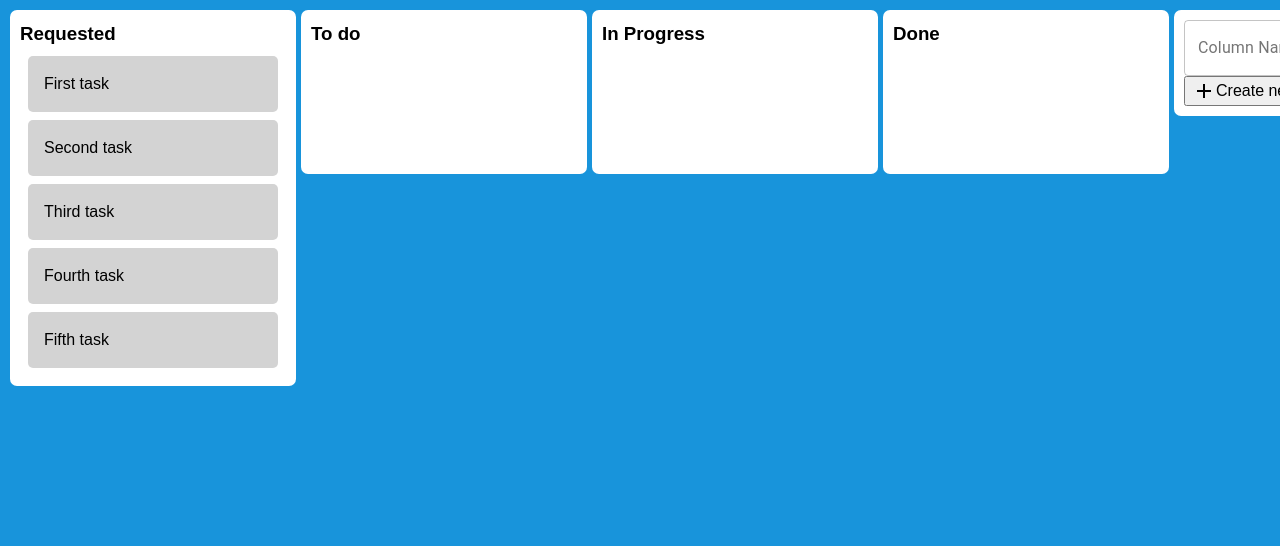
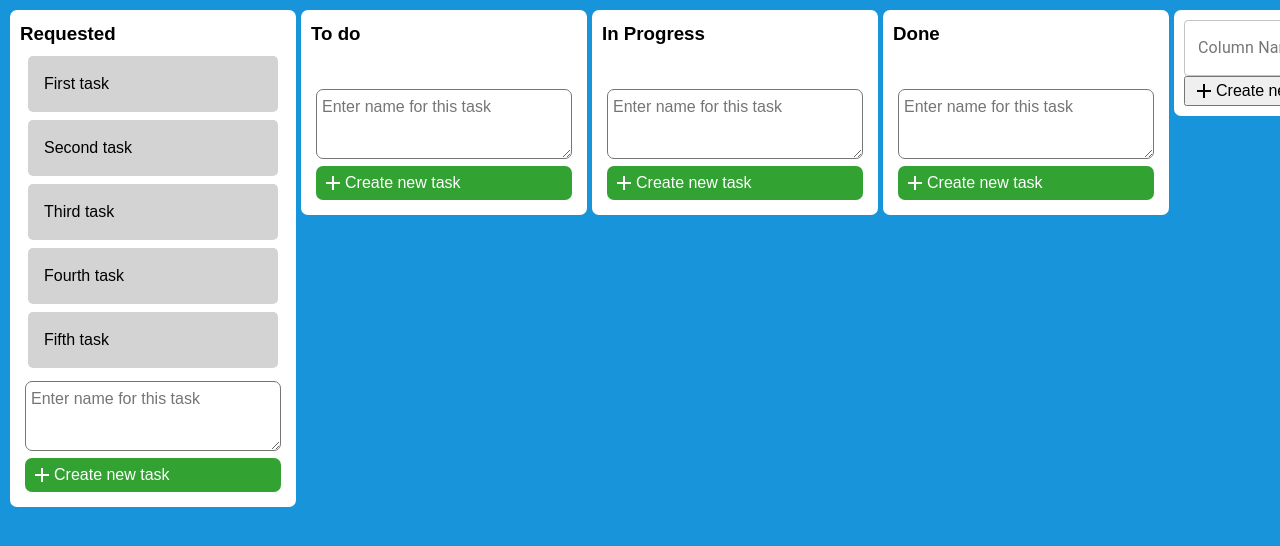
Before and after one commit to SOUTHYYY/kanban-desk-example, a React (Create React App) app: page / in a window 1280 px wide. Shown: the top 546 px of the page. Built offline with nearby package versions, Linux system fonts and the light colour scheme.

Commit message:
Add Createa Task Component && Delete some trash

```diff
--- a/src/screens/Workspace/components/Column/index.tsx
+++ b/src/screens/Workspace/components/Column/index.tsx
@@ -2,7 +2,9 @@ import React from 'react';
 import { Droppable } from 'react-beautiful-dnd';
 import { ColumnType, TaskType } from '../../types';
 import { HeaderContainer, ColumnContainer, ColumnWrapper } from './styles';
+
 import { Task } from '../Task';
+import { CreateTask } from '../CreateTask';
 
 interface Iprops {
   item: ColumnType;
@@ -15,19 +17,11 @@ export const Column: React.FC<Iprops> = (props: Iprops) => {
       <HeaderContainer>
         <h3>{name}</h3>
       </HeaderContainer>
-
       <div style={{ margin: 8 }}>
         <Droppable droppableId={columnId} key={columnId}>
           {(provided: any, snapshot: any) => {
             return (
-              <ColumnContainer
-                {...provided.droppableProps}
-                ref={provided.innerRef}
-                style={
-                  {
-                    // background: snapshot.isDraggingOver ? 'lightgrey' : '#fff',
-                  }
-                }>
+              <ColumnContainer {...provided.droppableProps} ref={provided.innerRef}>
                 {items.map((item: TaskType, index: number) => {
                   return <Task key={item.id} item={item} index={index} />;
                 })}
@@ -37,6 +31,7 @@ export const Column: React.FC<Iprops> = (props: Iprops) => {
           }}
         </Droppable>
       </div>
+      <CreateTask />
     </ColumnWrapper>
   );
 };
--- a/src/screens/Workspace/components/Column/styles.ts
+++ b/src/screens/Workspace/components/Column/styles.ts
@@ -4,7 +4,7 @@ export const HeaderContainer = styled.div``;
 
 export const ColumnContainer = styled.div`
   width: 250px;
-  min-height: 100px;
+  min-height: 20px;
   border-radius: 7px;
 `;
 
--- a/src/screens/Workspace/components/CreateColumn/index.tsx
+++ b/src/screens/Workspace/components/CreateColumn/index.tsx
@@ -1,9 +1,9 @@
-import TextField from '@material-ui/core/TextField/TextField';
 import React from 'react';
 import { ColumnType } from '../../types';
 
-import { Wrapper, Button } from './styles';
+import { Wrapper, Button, Form } from './styles';
 
+import TextField from '@material-ui/core/TextField/TextField';
 import AddIcon from '@material-ui/icons/Add';
 import { Notification } from '../../../../helpers/Notification';
 
@@ -16,11 +16,11 @@ export const CreateColumn: React.FC<IProps> = ({ handleSetColumns, columns }: IP
   const [name, setName] = React.useState<string>('');
   const [open, setOpen] = React.useState<boolean>(false);
   const [notificationText, setNotificationText] = React.useState<string>('');
-  debugger;
 
   const handleSetColumnName = (e: any): void => setName(e.target.value);
 
-  const handleCreateColumn = (): void => {
+  const handleCreateColumn = (e?: any): void => {
+    e.preventDefault();
     if (!name.length) {
       setOpen(true);
       setNotificationText('Please enter name of column!');
@@ -31,11 +31,11 @@ export const CreateColumn: React.FC<IProps> = ({ handleSetColumns, columns }: IP
     setNotificationText('Success!');
     setOpen(true);
   };
-  debugger;
 
   return (
     <>
       <Wrapper>
+        <Form onSubmit={handleCreateColumn}>
           <TextField
             id="outlined-basic"
             label="Column Name"
@@ -48,6 +48,7 @@ export const CreateColumn: React.FC<IProps> = ({ handleSetColumns, columns }: IP
             <AddIcon />
             Create new column
           </Button>
+        </Form>
       </Wrapper>
       <Notification isOpen={open} setClose={setOpen} text={notificationText} />
     </>
--- a/src/screens/Workspace/components/CreateColumn/styles.ts
+++ b/src/screens/Workspace/components/CreateColumn/styles.ts
@@ -9,6 +9,8 @@ export const Wrapper = styled.div`
   background-color: #fff;
 `;
 
+export const Form = styled.form``;
+
 export const Button = styled.button`
   display: flex;
   align-items: center;
--- /dev/null
+++ b/src/screens/Workspace/components/CreateTask/index.tsx
@@ -0,0 +1,16 @@
+import React from 'react';
+import { Container, TextArea, Button } from './styles';
+
+import AddIcon from '@material-ui/icons/Add';
+
+export const CreateTask = () => {
+  return (
+    <Container>
+      <TextArea placeholder="Enter name for this task" />
+      <Button>
+        <AddIcon />
+        Create new task
+      </Button>
+    </Container>
+  );
+};
--- /dev/null
+++ b/src/screens/Workspace/components/CreateTask/styles.ts
@@ -0,0 +1,32 @@
+import styled from 'styled-components';
+
+export const Container = styled.div`
+  padding: 5px;
+`;
+
+export const TextArea = styled.textarea`
+  border-radius: 7px;
+  width: 100%;
+  padding: 5px;
+  resize: vertical;
+  max-height: 150px;
+  min-height: 70px;
+`;
+
+export const Button = styled.button`
+  display: flex;
+  align-items: center;
+  width: 100%;
+  padding: 5px;
+  background-color: #32a232;
+  border: none;
+  color: #fff;
+  border-radius: 7px;
+  cursor: pointer;
+  transition: 0.3s ease;
+
+  &:hover {
+    background-color: #3bb03b;
+    transition: 0.3s ease;
+  }
+`;
--- a/src/screens/Workspace/components/Task/index.tsx
+++ b/src/screens/Workspace/components/Task/index.tsx
@@ -19,7 +19,6 @@ export const Task: React.FC<IProps> = ({ item, index }) => {
             {...provided.draggableProps}
             {...provided.dragHandleProps}
             style={{
-              // backgroundColor: snapshot.isDragging ? '#263B4A' : '#456C86',
               ...provided.draggableProps.style,
             }}>
             {item.content}
--- a/src/screens/Workspace/components/Task/styles.ts
+++ b/src/screens/Workspace/components/Task/styles.ts
@@ -1,7 +1,7 @@
 import styled from 'styled-components';
 
 export const TaskItem = styled.div`
-  userselect: none;
+  user-select: none;
   padding: 16px;
   margin: 0 0 8px 0;
   min-height: 50px;
```
Lines whose indentation alone changed are shown as unchanged.
